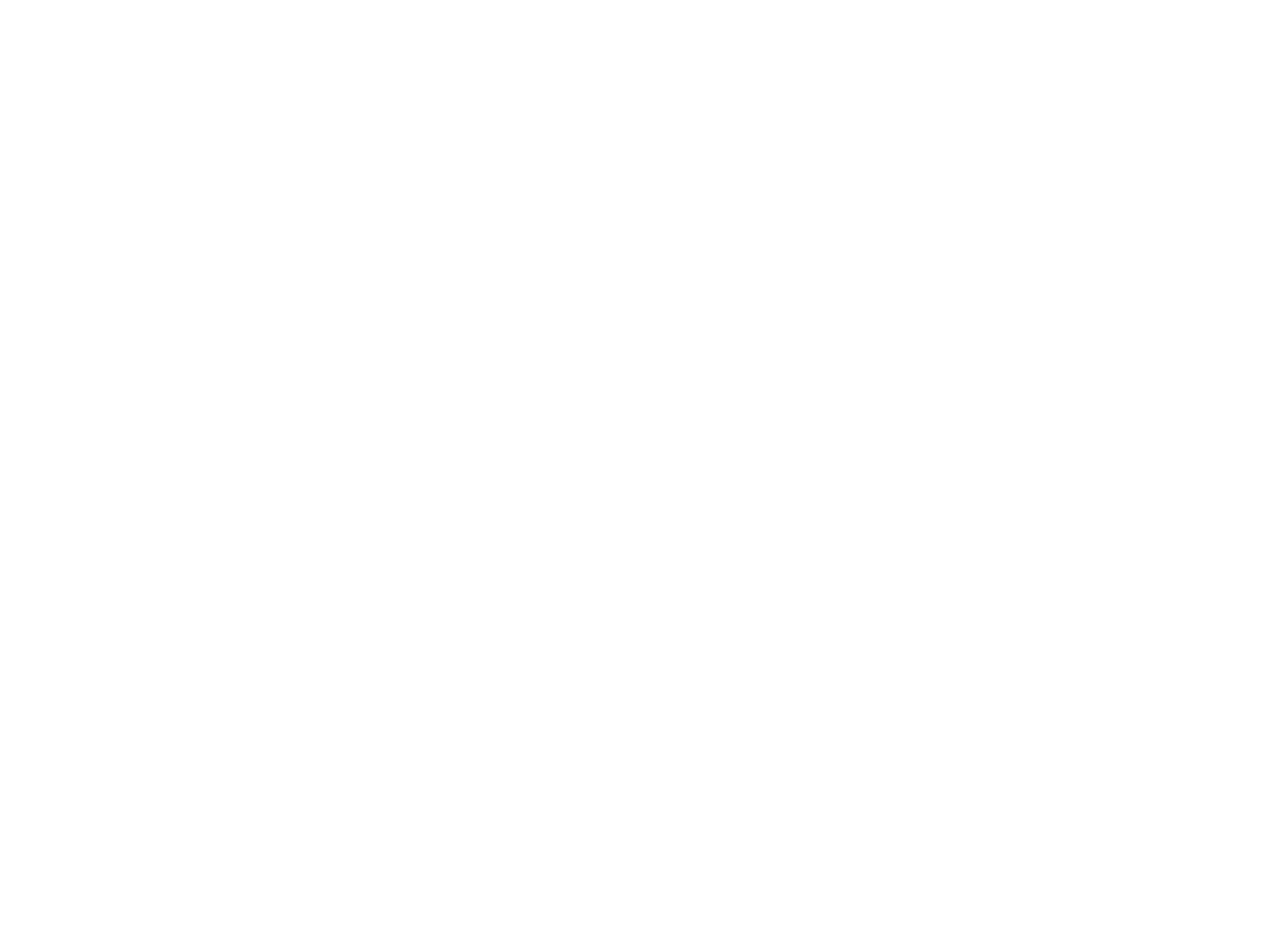
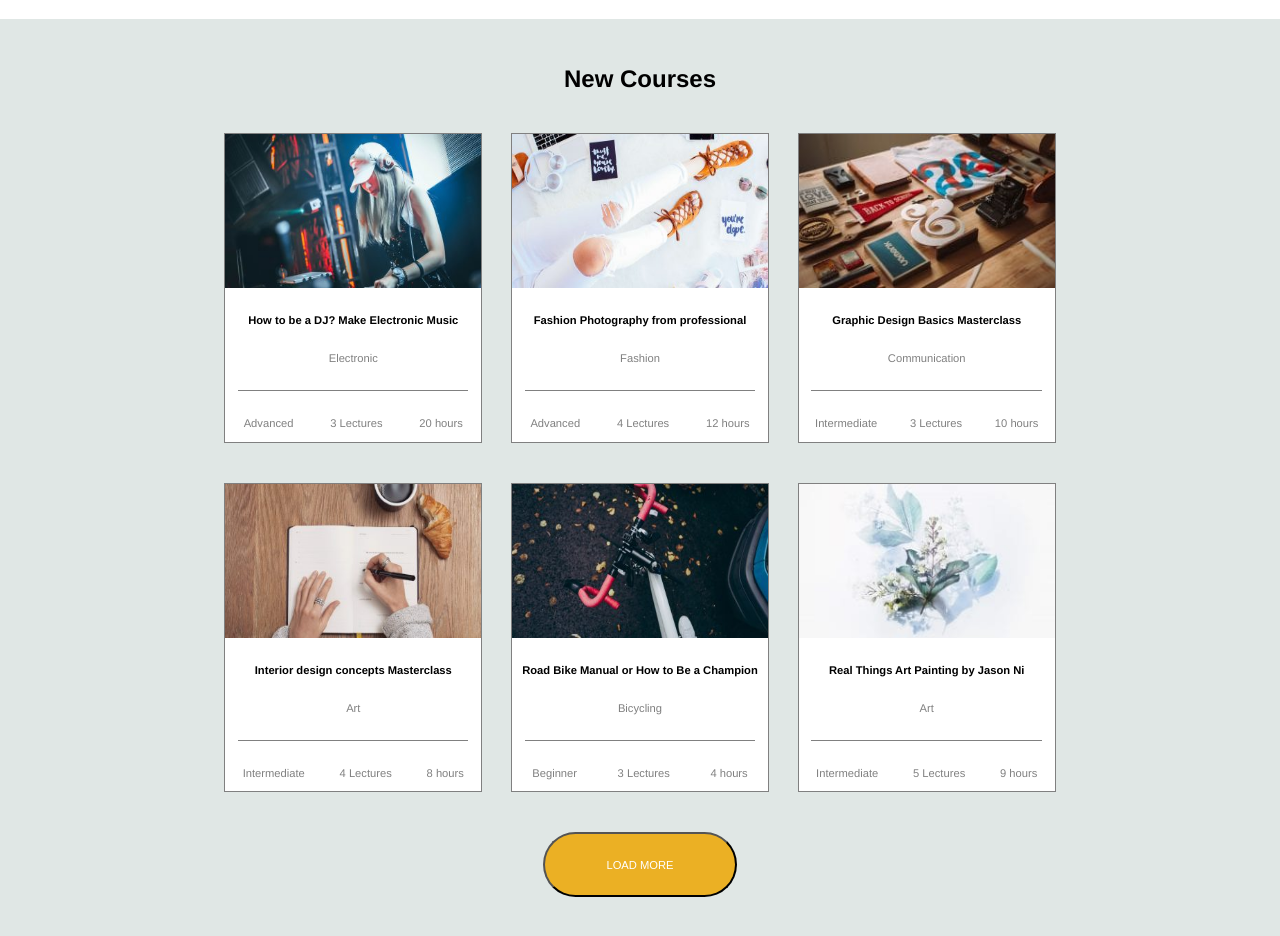
Before and after one commit to AndreaDeCeglia/proj-html-vuejs, a Vue app: page / in a window 1280 px wide. Shown: the part 960-1896 px from the top of the page. Before the commit the page ends 979 px from the top, so only its background shows below. Built offline with nearby package versions, Linux system fonts and the light colour scheme.

Commit message:
new courses cards' section done

```diff
--- a/src/App.vue
+++ b/src/App.vue
@@ -10,7 +10,9 @@
     />
 
     <!-- MainComp -->
-    <MainComp/>
+    <MainComp
+      :newCoursesArray="newCoursesArray"
+    />
 
     <!-- FooterComp -->
     <FooterComp/>
--- a/src/components/MainComp.vue
+++ b/src/components/MainComp.vue
@@ -2,7 +2,7 @@
     <main>
 
         <!-- jumbotron section -->
-      <div id="jumbotron">
+      <section id="jumbotron">
 
         <!-- jumbotron script -->
         <div id="jumboscript">
@@ -20,11 +20,11 @@
             <DiscountComp/>
         </div>
         <!-- discount closure -->
-      </div>
+      </section>
       <!-- jumbotron closure -->
 
       <!-- founder presentation's section -->
-      <div id="founder" class="container-70 flex-row justify-around align-start margin80-0 padding-2">
+      <section id="founder" class="container-70 flex-row justify-around align-start margin80-0 padding-2">
         <!-- left part -->
         <div id="founderLeft" class="basis-39">
             <h2>
@@ -38,21 +38,47 @@
                 A wonderful serenity has taken possession of my entire soul, like these sweet mornings of spring which I enjoy with my whole heart. I am alone, and feel the charm of existence in this spot, which was created for the bliss of souls like mine. I am so happy, my dear friend, so absorbed in the exquisite sense of mere tranquil existence, that I neglect my talents. When, while the lovely valley teems with vapour around me, and the meridian sun strikes the upper surface of the impenetrable foliage of my trees, and but a few stray gleams steal into the inner sanctuary
             </p>
         </div>
-      </div>
+      </section>
       <!-- founder sec. closure -->
+
+      <!-- new courses section -->
+      <section id="newCourses" class="padding-2">
+        <h2 class="margin20-0">
+            New Courses
+        </h2>
+
+        <!-- cards section -->
+        <div class="container-70 flex-row justify-around wrap">
+            <NewCourseCard
+                v-for="(element, index) in newCoursesArray"
+                :key="index"
+                :NewCourse="element"
+                class="basis-30 margin20-0"
+            />
+        </div>
+        <!-- cards closure -->
+
+        <button class="margin20-0">
+            LOAD MORE
+        </button>
+
+      </section>
+      <!-- new courses closure -->
     </main>
 </template>
 
 <script>
 import DiscountComp from './DiscountComp.vue'
+import NewCourseCard from './NewCourseCard.vue'
 
 export default {
     name: 'MainComp',
     props: {
-      msg: String
+      newCoursesArray: Array,
     },
     components: {
         DiscountComp,
+        NewCourseCard,
     },
 }
 </script>
@@ -113,4 +139,17 @@
     };
 };
 
+// ****** New Courses Style ********
+#newCourses{
+    background-color: #E0E7E5;
+
+    button{
+        font-size: .7rem;
+        padding: 2% 5%;
+        border-radius: 50px;
+        color: white;
+        background-color: #EBB024;
+    };
+};
+
 </style>
--- /dev/null
+++ b/src/components/NewCourseCard.vue
@@ -0,0 +1,70 @@
+<template>
+  <div id="NewCourseCard" class="flex-column justify-between">
+
+    <img :src="require(`./../assets/img/${NewCourse.image}`)" alt="">
+
+    <h4>
+        {{ NewCourse.title }}
+    </h4>
+
+    <span>
+        {{ NewCourse.type }}
+    </span>
+
+    <div id="line"></div>
+
+    <div id="buttomCard" class="flex-row justify-around align-center">
+        <div>
+            {{ NewCourse.level }}
+        </div>
+        <div>
+            {{ NewCourse.lectures }}
+        </div>
+        <div>
+            {{ NewCourse.duration }}
+        </div>
+    </div>
+
+  </div>
+</template>
+
+<script>
+export default {
+    name: 'NewCourseCard',
+    props: {
+        NewCourse: Object,
+    },
+
+}
+</script>
+
+<style scoped lang="scss">
+
+@import './../assets/css/utility.scss';
+
+#NewCourseCard{
+    background-color: white;
+    border: 1px solid grey;
+    aspect-ratio: 1/1.2;
+    font-size: .7rem;
+    img{
+        width: 100%;
+        height: 50%;
+    };
+    span{
+        color: grey;
+    };
+    #line{
+        width: 90%;
+        margin: 0 auto;
+        height: 1px;
+        background-color: grey;
+    };
+
+    #buttomCard{
+        color: grey;
+        margin-bottom: 5%;
+    };
+};
+
+</style>
```
